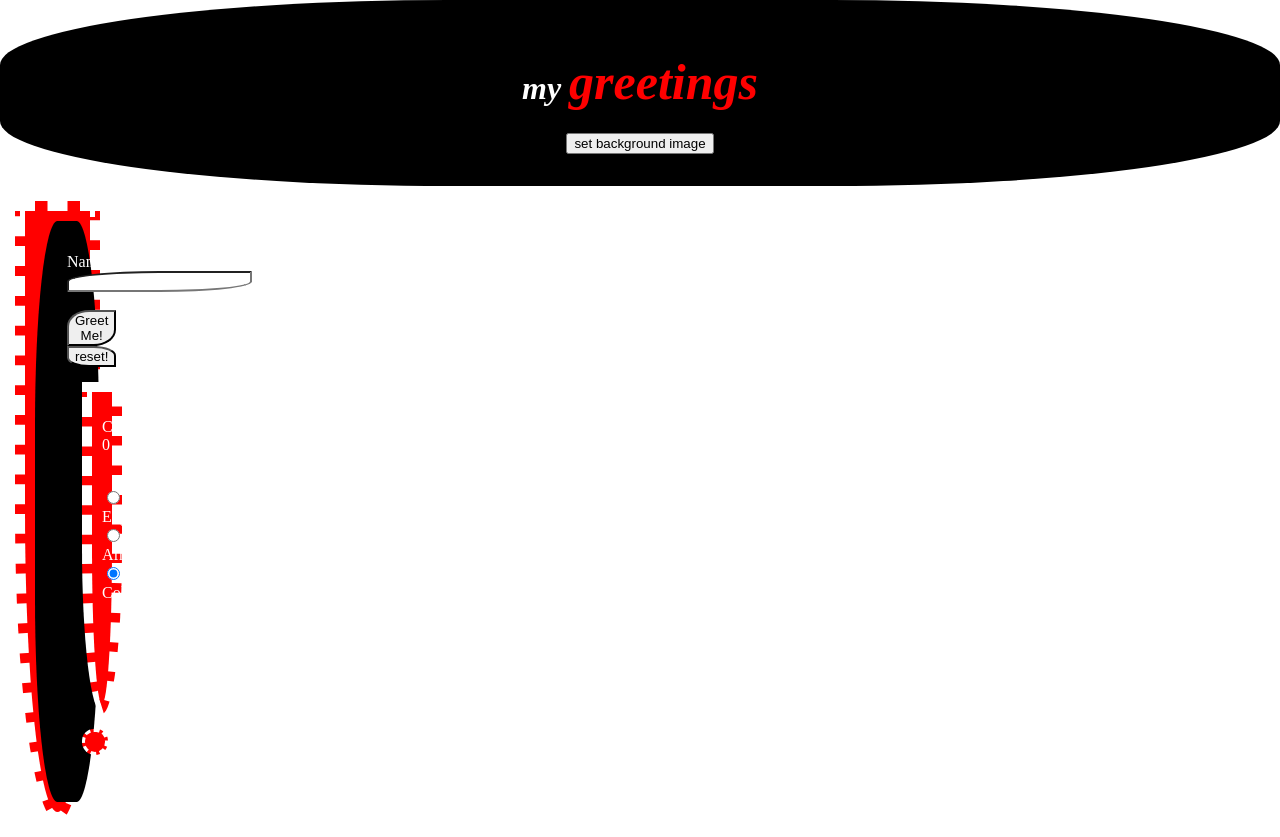
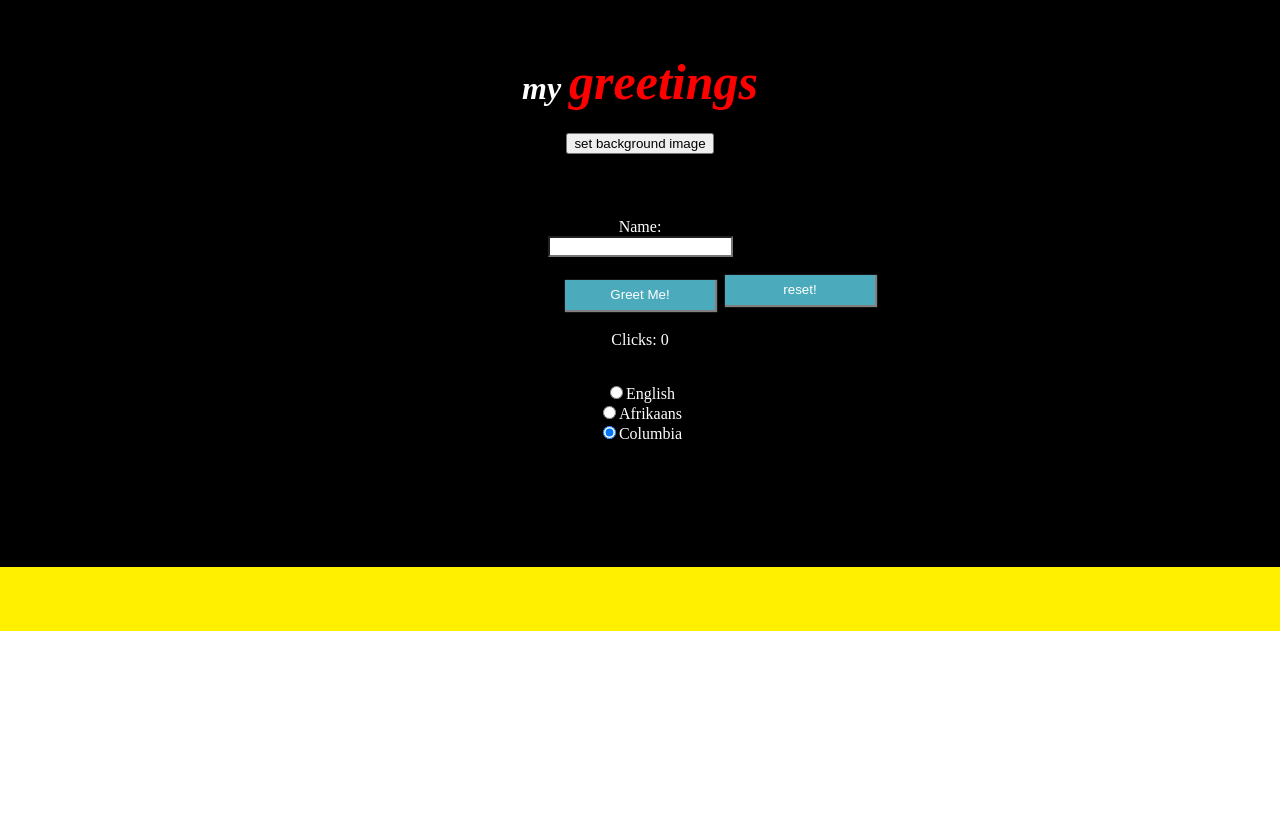
Before and after one commit to dyllon21/greetings, a plain HTML site: page index.html in a window 1280 px wide. After the commit the page ends 800 px from the top, so only its background shows below. Drawn offline with Linux system fonts and the light colour scheme.

Commit message:
seperated greet function to test greetings different languages

```diff
--- a/greet.css
+++ b/greet.css
@@ -1,29 +1,25 @@
-body,
-html{
-margin: auto;
-padding: inherit;
+body {
+    margin: auto;
+    padding: inherit;
 }
 
-form{
-  float: none;
-}
-
-  align: center;
+form#myForm {
+  float: center;
+  padding: 2em;
+  color: white;
+  background-color: black;
+  text-align: center;
+  font-size-adjust: auto;
+  /*border-radius: 25em;*/
+  border-spacing: inherit;
 
 }
 
+align: center;
+
+/*}*/
 .container {
     position: absolute;
-}
-
-div {
-    background-color: red;
-    border: 10px dashed white;
-    outline-color: white;
-    padding: 10px;
-    margin: 15px;
-    border-bottom-right-radius: 60%;
-    border-bottom-left-radius: 60%
 }
 
 header {
@@ -33,46 +29,92 @@ header {
     background-color: black;
     text-align: center;
     font-size-adjust: auto;
-    border-radius: 35%;
     border-spacing: inherit;
 }
-
 nav {
-    float:center;
+    float: center;
     max-width: 70px;
     margin: 0;
     padding: 1em;
 }
 span.note {
-
     font-size: 50px;
     color: red;
 }
+div.container {
+  border-radius: 15em;
 
-div.container{
-  align: center;
-  width: 45px;
 }
-.theButton{
-border-top-left-radius: 45%;
-border-bottom-right-radius:45%;
+.theButton {
+  position: left;
+   margin: 5px 10px;
+   background-color: #4BABBD;
+ color: #fff;
+ width: 150px;
+ height: 30px;
+   border: 1px solid #4BABBD;
+   cursor: pointer;
+   -webkit-box-shadow: 1px 1px 1px 1px grey;
+   -moz-box-shadow: 1px 1px 1px 1px grey;
+   box-shadow: 1px 1px 1px 1px grey;
+   -webkit-transition: 300ms ease-in-out;
+   -moz-transition: 300ms ease-in-out;
+   transition: 300ms ease-in-out;
+
 }
-.resetClicks{
-  border-top-right-radius: 45%;
-  border-bottom-left-radius: 45%;
+.theButton :hover{
+  background-color: #39698A;
+color: #fff;
+width: 100px;
+  border: 1px solid #39698A;
+  cursor: pointer;
+  -webkit-transition: 300ms ease-in-out;
+  -moz-transition: 300ms ease-in-out;
+  transition: 300ms ease-in-out;
+
 }
-.theName{
-  border-top-left-radius: 50%;
-  border-bottom-right-radius: 50%;
+.resetClicks :hover{
+  background-color: #39698A;
+color: #fff;
+width: 100px;
+  border: 1px solid #39698A;
+  cursor: pointer;
+  -webkit-transition: 300ms ease-in-out;
+  -moz-transition: 300ms ease-in-out;
+  transition: 300ms ease-in-out;
+
+
 }
-.span-class{
-  align : center
+.resetClicks {
+  position: absolute;
+   /*margin: 0em 5em;*/
+   background-color: #4BABBD;
+ color: #fff;
+ width: 150px;
+ height: 30px;
+   border: 1px solid #4BABBD;
+   cursor: pointer;
+   -webkit-box-shadow: 1px 1px 1px 1px grey;
+   -moz-box-shadow: 1px 1px 1px 1px grey;
+   box-shadow: 1px 1px 1px 1px grey;
+   -webkit-transition: 300ms ease-in-out;
+   -moz-transition: 300ms ease-in-out;
+   transition: 300ms ease-in-out;
+
 }
-div.output{
-  border-top-left-radius: 45%;
-  border-bottom-right-radius: 50%;
-  border-bottom-left-radius: 50%;
-  border-top-right-radius: 45%;
-  border-width: thin;
-  border-width: medium;
+.theName {
+  background-color: white;
+  color:  red;
 }
+.span-class {
+    align: center;
+}
+div.output {
+  float: center;
+  padding: 2em;
+  color: red;
+  background-color: #FFF000;
+  text-align: center;
+  font-size-adjust: auto;
+
+}
--- a/greet.js
+++ b/greet.js
@@ -1,15 +1,14 @@
-var theName;
-var greeting = document.querySelector('.output');
-var btn = document.querySelector('.theButton');
+//var theName;
+// var greeting = document.querySelector('.output');
+//var btn = document.querySelector('.theButton');
 var resetClicks = document.getElementById('clearClicks');
-var greet = ('');
-var radios = document.getElementsByName('language');
+//var greet = ('');
+//var radios = document.getElementsByName('language');
 var MyObject = document.querySelector('.myObject');
 var clearBtn = document.querySelector('.clear');
 var namesGreeted = [];
 var newClick = 0;
 
-//console.log(namesGreeted);
 
 function incrementCounter() {
     clicks += 1;
@@ -25,20 +24,20 @@ if (localStorage.getItem('clicks') === null) {
     clicks = Number(localStorage.getItem('clicks'));
     document.getElementById('clicks').innerHTML = clicks
 };
-
-btn.addEventListener('click', function() {
-    theName = document.querySelector('.theName');
-    if (theName.value.length > 0) {
-
-
-        var greet = ''
-        if (radios[0].checked) {
-            greet = 'Hi,Hello'
-        } else if (radios[1].checked) {
-            greet = "goeie more"
-        } else if (radios[2].checked) {
-            greet = "Buenos días "
-        }
+//
+// btn.addEventListener('click', function() {
+//     theName = document.querySelector('.theName');
+//     if (theName.value.length > 0) {
+//
+//
+//         var greet = ''
+//         if (radios[0].checked) {
+//             greet = 'Hi,Hello'
+//         } else if (radios[1].checked) {
+//             greet = "goeie more"
+//         } else if (radios[2].checked) {
+//             greet = "Buenos días "
+//         }
 
 
         var nameExist = greetedBefore();
@@ -51,20 +50,10 @@ btn.addEventListener('click', function() {
                 namesGreeted.push(theName.value);
             }
 
-            // newClick++;
+            newClick++;
             incrementCounter();
         };
-        if ((theName.value).length > 0) {
-            greeting.innerHTML = greet + " " + theName.value;
-            document.getElementById('myForm').reset();
 
-        } else {
-            greeting.innerHTML = 'require name'
-            document.getElementById('myForm').reset();
-        }
-    }
-    //if(namesGreeted[theName.value] === undefined && theName.value.length > 1){
-})
 
 function greetedBefore() {
     var bool = false;
@@ -83,9 +72,6 @@ function greetedBefore() {
 
     return bool;
 }
-//namesGreeted[theName.value] = 1;
-
-
 
 
 console.log(resetClicks);
@@ -98,7 +84,3 @@ resetClicks.addEventListener("click", function() {
 
 
 });
-
-//clearBtn.addEventListener('click', function(){
-//theList.innerHTML = '';
-//console.log
--- a/index.html
+++ b/index.html
@@ -6,9 +6,17 @@
     <meta charset="utf-8">
     <link rel="stylesheet" href="greet.css">
     <title>GREETING</title>
+
 </head>
 
 <body>
+  <!-- <div id="mocha"></div>
+  <script>
+         mocha.setup("bdd");
+         var assert = chai.assert;
+  </script> -->
+  <!-- <script src="greet.js" charset="utf-8"></script>
+  <script src="greet.test.js" charset="utf-8"></script> -->
 
     <header>
         <h1 style="text-align:center;"><em>my</em> <span class="note"> <em>greetings</em></span></h1>
@@ -24,7 +32,7 @@
     </header>
     <div class="container">
 
-        <header>
+
             <form id='myForm'>
                 Name:<br>
 
@@ -40,9 +48,9 @@
 
 
                     <br>
-                    <input type="radio" name="language" value "English" checked>English<br>
-                    <input type="radio" name="language" value "Afrikaans" checked>Afrikaans<br>
-                    <input type="radio" name="language" value "Columbia" checked>Columbia<br>
+                    <input type="radio" name="language" value="English" checked>English<br>
+                    <input type="radio" name="language" value="Afrikaans" checked>Afrikaans<br>
+                    <input type="radio" name="language" value="Columbia" checked>Columbia<br>
 
             </form>
             <br>
@@ -57,10 +65,20 @@
 
             </script>
 
-
+            <!-- <div id="mocha"></div>
+            <script>
+                   mocha.setup("bdd");
+                   var assert = chai.assert;
+            </script>
+            <script src="greet.js" charset="utf-8"></script>
+            <script src="greet.test.js" charset="utf-8"></script>
+ -->
 
 </body>
-<script src="greet.js" charset='utf-8'>
+<script src="javascript/greet_message.js" charset='utf-8'>
+// <!-- configure and run mocha -->
+// mocha.checkLeaks();
+// mocha.run();
 </script>
 
 </html>
--- a/javascript/greet_message.js
+++ b/javascript/greet_message.js
@@ -1,63 +1,42 @@
-// var theName;
-// var input = document.querySelector('.input');
-// var radios = document.getElementsByName('language');
-// var greet = ('');
-// var btn = document.querySelector('.theButton');
+var radios = document.getElementsByName('language');
+var greeting = document.querySelector('.output');
+var btn = document.querySelector('.theButton');
 
 var greet = function(name, language) {
-// btn.addEventListener('click', function() {
-      // theName = document.querySelector('.theName');
 
-    // radios.forEach(function(options) {
-    //   console.log();
-    //     if (options.type === "radio" && options.name === "language" && options.value === language) {
-    //         // console.log("Hello, " + name);
-    //         return "Hello, " + name;
-    //     }
-    // });
+  if (language === "Afrikaans") {
+    return "Goeie Dag, " + name;
+  }
 
-    if (language === "Afrikaans"){
-      return "Goeie Dag, " + name;
-    }
+  if (language === "Columbian") {
+    return "Buenos Dias, " + name;
+  }
 
-    if (language === "Columbian"){
-      return "Buenos Dias, " + name;
-    }
-
-    return "Hello, " + name;
+  return "Hello, " + name;
 }
 
-// greet();
-// btn.addEventListener('click', function() {
-//     theName = document.querySelector('.theName');
-//     if (theName.value.length > 0) {
-//
-//       var greet = ''
-//         if (radios[0].checked) {
-//             greet = 'Hi,Hello'
-//         } else if (radios[1].checked) {
-//             greet = "goeie more"
-//         } else if (radios[2].checked) {
-//             greet = "Buenos días "
-//         }
-//
-//
-//         var nameExist = greetedBefore();
-//
-//         if (nameExist === false) {
-//             if (nameExist.length == 0) {
-//                 namesGreeted[0] = theName.value;
-//
-//             } else {
-//                 namesGreeted.push(theName.value);
-//             }
-// };  if ((theName.value).length > 0) {
-//       greeting.innerHTML = greet + " " + theName.value;
-//       document.getElementById('myForm').reset();
-//
-//   } else {
-//       greeting.innerHTML = 'require name'
-//       document.getElementById('myForm').reset();
-//   }
-// }
-// });
+btn.addEventListener('click', function() {
+    theName = document.querySelector('.theName');
+    if (theName.value.length > 0) {
+
+        var greet = ''
+        if (radios[0].checked) {
+            greet = 'Hi,Hello'
+        } else if (radios[1].checked) {
+            greet = "goeie more"
+        } else if (radios[2].checked) {
+            greet = "Buenos días "
+        }
+
+        if ((theName.value).length > 0) {
+            greeting.innerHTML = greet + " " + theName.value;
+            document.getElementById('myForm').reset();
+
+        } else {
+            greeting.innerHTML = 'require name'
+            document.getElementById('myForm').reset();
+        }
+
+
+    }
+});
```
Also changed, not shown: index.test.html (added, +35 -0 lines), javascript/greet_counter.js (added, +34 -0 lines), tests/greet.counter.test.js (added, +9 -0 lines), tests/greet.test.js (added, +21 -0 lines), tests/greet.localstorage.test.js (added).
